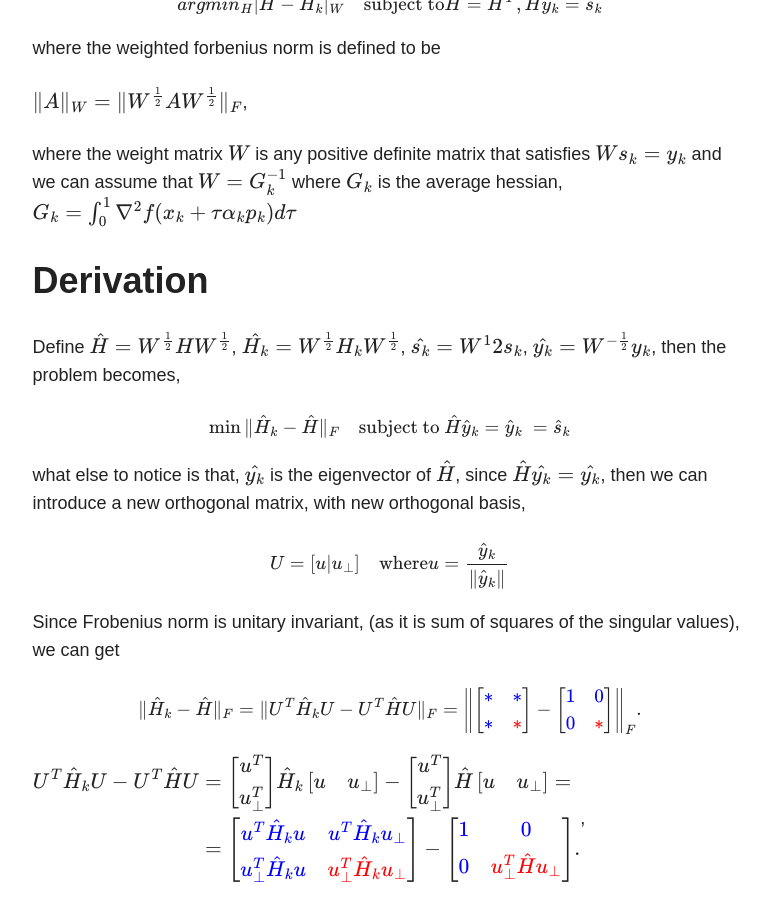
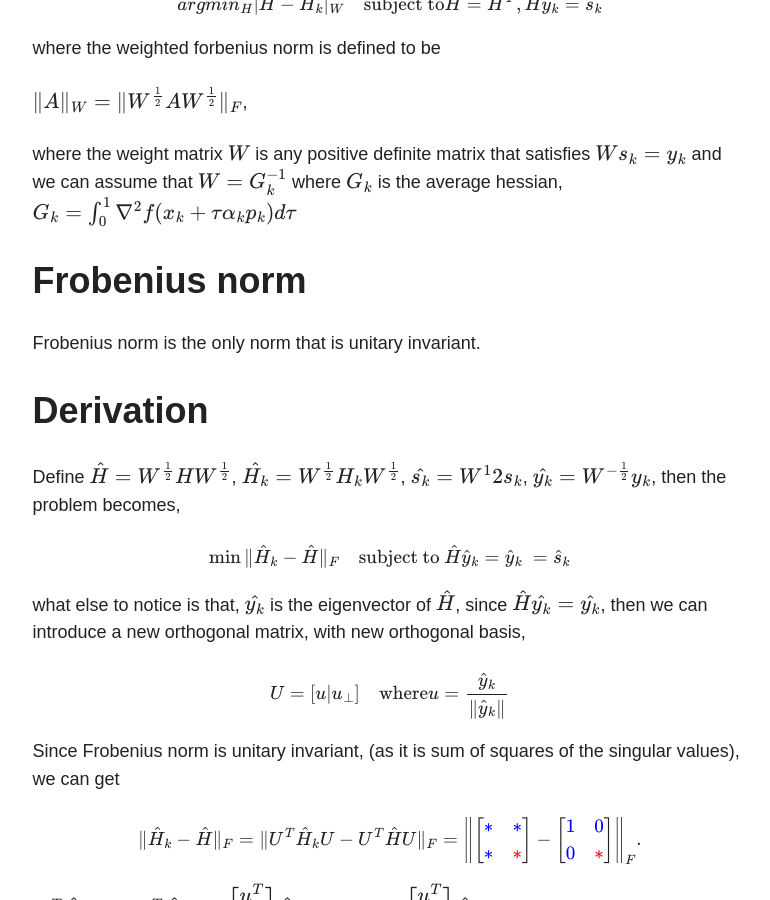
Before and after one commit to ryanyuan42/ryanyuan42.github.io, a Jekyll site: the page built from _posts/2018-09-22-BFGS_optimization.md, in a window 1280 px wide and 900 px high, scrolled down 1789 px. Shown: the whole window, without its empty margins (347-1117 px from the left). Built offline with Jekyll 4.4.1, drawn with Linux system fonts in a browser that asks for light colours; nearby versions of some CDN libraries; formulas are drawn with MathJax 3; comment, search, counter and statistics services are not loaded.

Commit message:
Update 2018-09-22-BFGS_optimization.md

```diff
--- a/_posts/2018-09-22-BFGS_optimization.md
+++ b/_posts/2018-09-22-BFGS_optimization.md
@@ -41,6 +41,9 @@ $$ \| A \|_W = \| W^{\frac{1}{2}} A W^{\frac{1}{2}}\|_F$$,
 
 where the weight matrix $$W$$ is any positive definite matrix that satisfies $$W s_k = y_k$$ and we can assume that $$W = G_k^{-1}$$ where $$G_k$$ is the average hessian, $$G_k= \int_0^1 \nabla^2 f(x_k+\tau \alpha_k p_k)d\tau$$
 
+# Frobenius norm
+
+Frobenius norm is the only norm that is unitary invariant.
 # Derivation
 
 Define $$\hat{H} = W^{\frac{1}{2}} H W^{\frac{1}{2}}$$, $$\hat{H_k} = W^{\frac{1}{2}} H_k  W^{\frac{1}{2}}$$, $$\hat{s_k} = W^{1}{2} s_k$$, $$\hat{y_k} = W^{-\frac{1}{2}} y_k$$, then the problem becomes,
```
